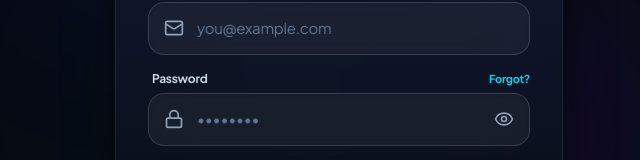
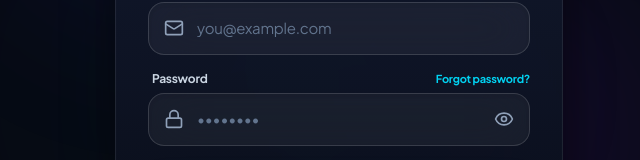
Before and after one commit to gurungbishow/productivity-app, a Next.js app: page / in a window 1280 px wide. Shown: the part 319-479 px from the top of the page, without its empty margins (301-941 px from the left). Built offline with nearby package versions, Linux system fonts and the light colour scheme; no server answers.

Commit message:
Update 'Forgot?' to 'Forgot password?' on login screen

```diff
--- a/components/auth/LoginScreen.tsx
+++ b/components/auth/LoginScreen.tsx
@@ -160,7 +160,7 @@ export function LoginScreen() {
                     onClick={() => openResetPassword(email.trim())}
                     className="text-[11px] font-bold text-cyan-400 hover:text-cyan-300 transition-colors cursor-pointer"
                   >
-                    Forgot?
+                    Forgot password?
                   </button>
                 )}
               </div>
```
